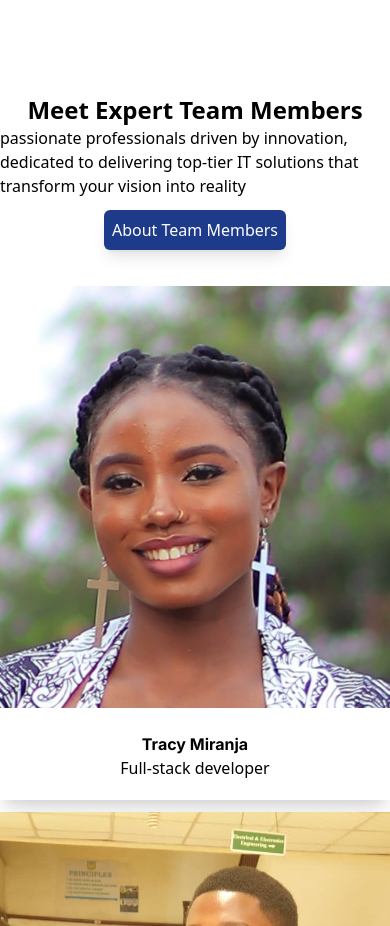
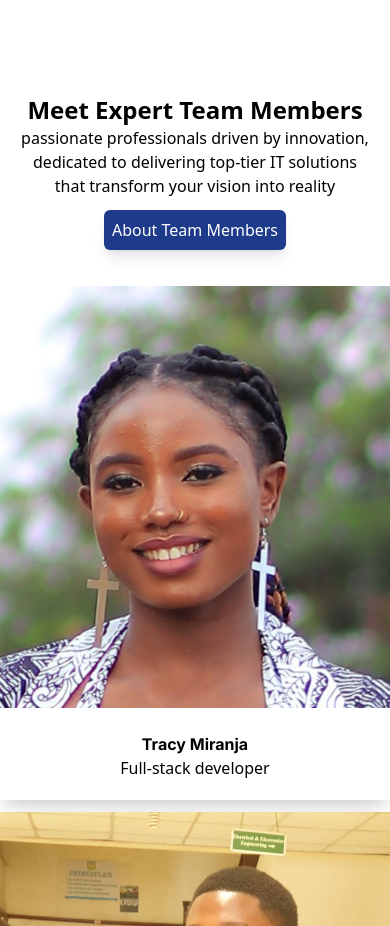
Before and after one commit to tchasinga/devservice, a Next.js app: page / in a window 390 px wide. Shown: the part 4640-5566 px from the top of the page. Built offline with nearby package versions, Linux system fonts and the light colour scheme.

Commit message:
Correct error

```diff
--- a/src/app/Components/About.jsx
+++ b/src/app/Components/About.jsx
@@ -3,7 +3,7 @@ import "./Ui/about.css";
 
 function About() {
   return (
-    <div className="bg-black h-fit w-full " id="#description">
+    <div className="bg-black h-fit w-full">
       <div className="about-section h-[30vh] w-full relative bg-fixed">
         <div className="absolute inset-0 bg-sky-800 opacity-20"></div>
         <div className="relative flex justify-center items-center h-full w-full">
--- a/src/app/Components/Team.jsx
+++ b/src/app/Components/Team.jsx
@@ -7,7 +7,7 @@ function Team() {
         <h1 className="font-poppins font-sans font-bold text-2xl">
           Meet Expert Team Members
         </h1>
-        <p className="font-poppins font-sans">
+        <p className="font-poppins font-sans text-center p-4 pb-0 pt-0 md:text-start md:p-0">
           passionate professionals driven by innovation, dedicated to delivering
           top-tier IT solutions that transform your vision into reality
         </p>
```
